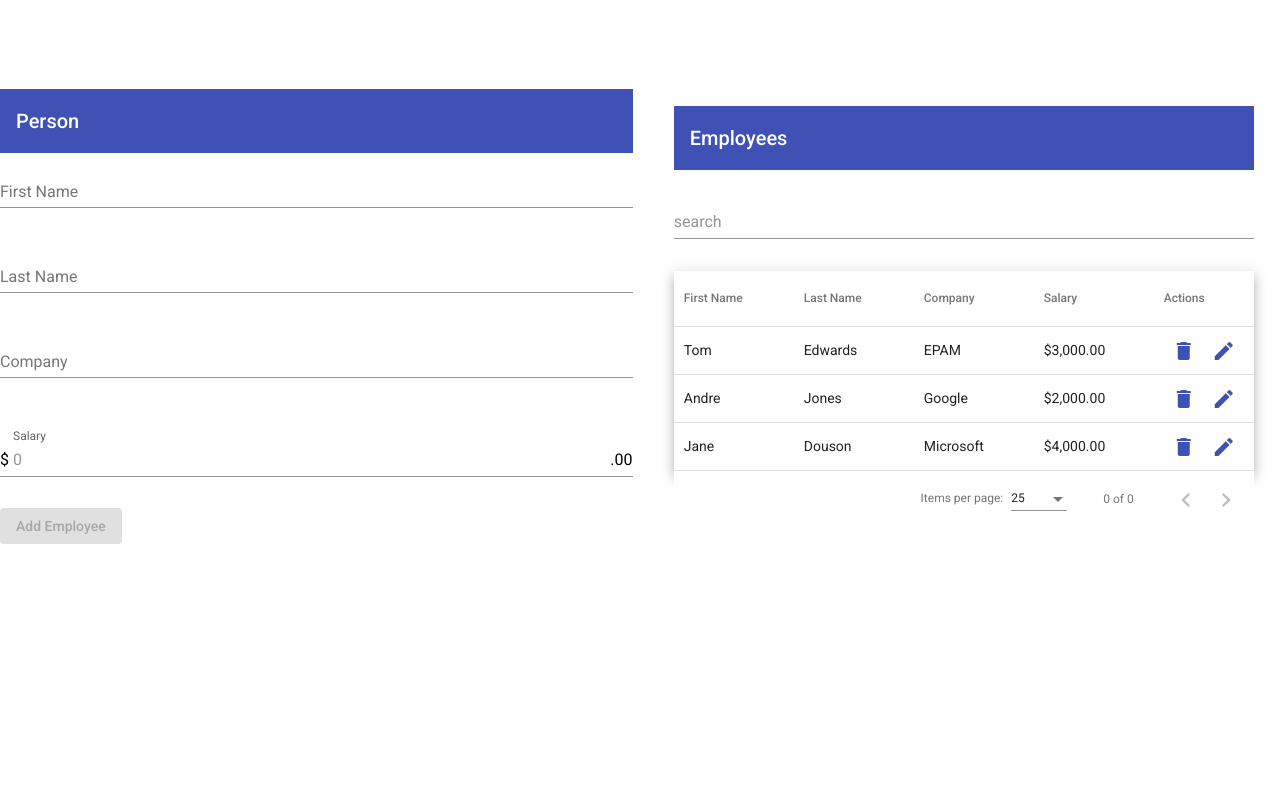
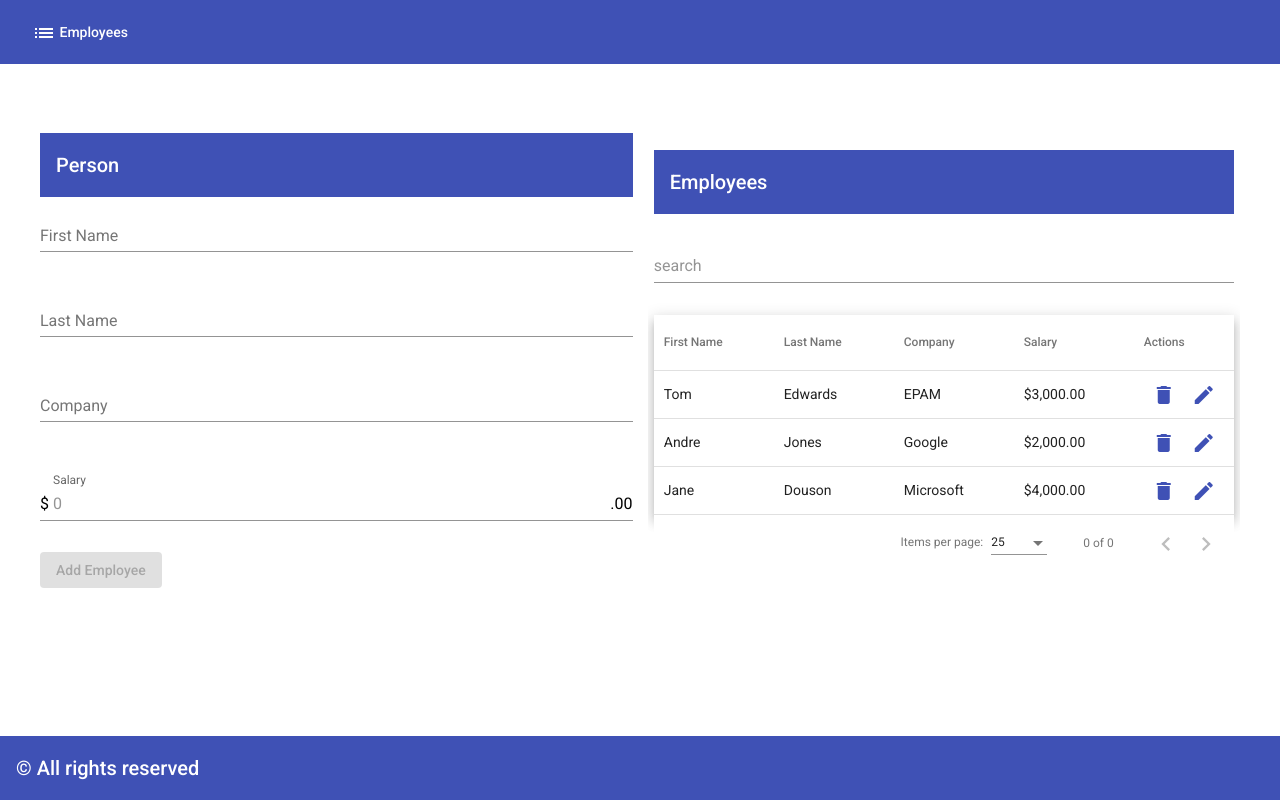
Before and after one commit to TikHub/employees, an Angular app: page /employees in a window 1280 px wide. Built offline with nearby package versions, Linux system fonts and the light colour scheme.

Commit message:
Add header and footer in public component after reverting

```diff
--- a/src/app/public/public.component.html
+++ b/src/app/public/public.component.html
@@ -1,5 +1,19 @@
-<div class="header"></div>
-<div class="content">
-  <router-outlet></router-outlet>
+<div class="wrapper">
+  <mat-toolbar color="primary" class="header">
+    <mat-toolbar-row>
+      <span class="menu-spacer"></span>
+      <button mat-button>
+        <mat-icon>list</mat-icon>
+        <a [routerLink]="'/employees'"> Employees </a>
+      </button>
+    </mat-toolbar-row>
+  </mat-toolbar>
+  <div class="content">
+    <router-outlet></router-outlet>
+  </div>
+  <mat-toolbar color="primary" class="footer">
+    <mat-toolbar-row>
+      <p class="copyright">&copy; All rights reserved</p>
+    </mat-toolbar-row>
+  </mat-toolbar>
 </div>
-<div class="footer"></div>
--- a/src/app/public/public.component.scss
+++ b/src/app/public/public.component.scss
@@ -1,5 +1,16 @@
 :host {
-  .wrapper {
+  a {
+    text-decoration: none;
+    &:focus,
+    &:link,
+    &:visited,
+    &:hover,
+    &:active {
+      color: #fff;
+    }
+  }
+  .content {
+    min-height: calc(100vh - 128px);
     max-width: 1200px;
     margin-left: auto;
     margin-right: auto;
```
